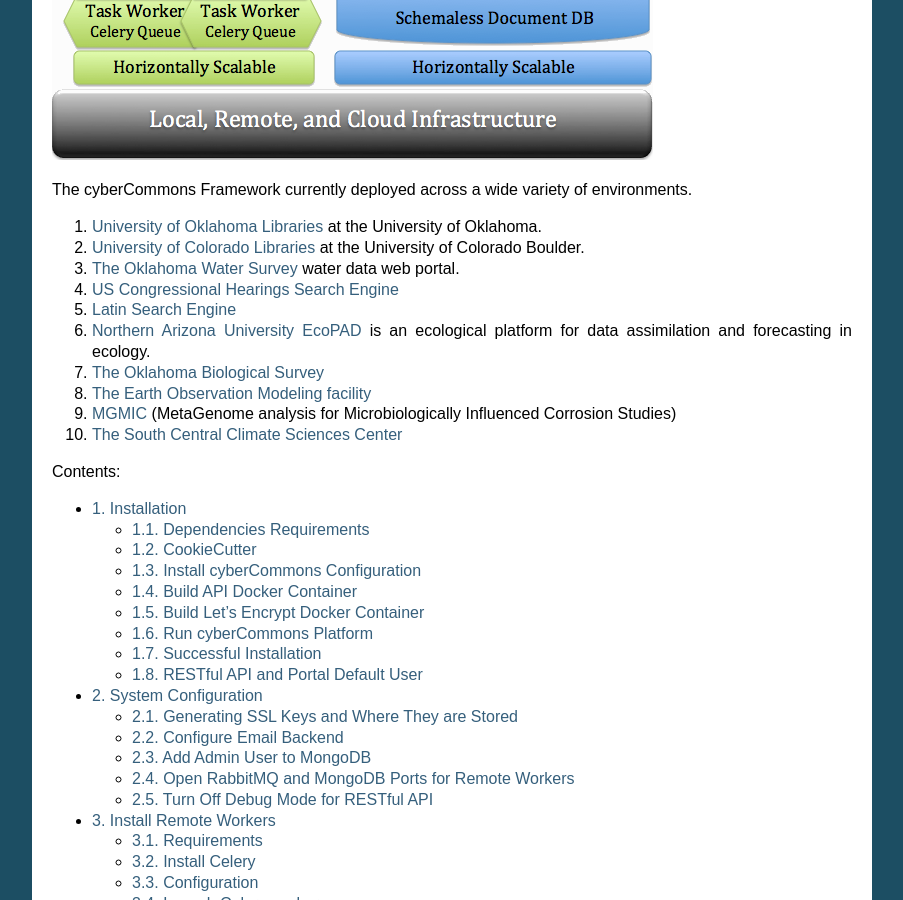
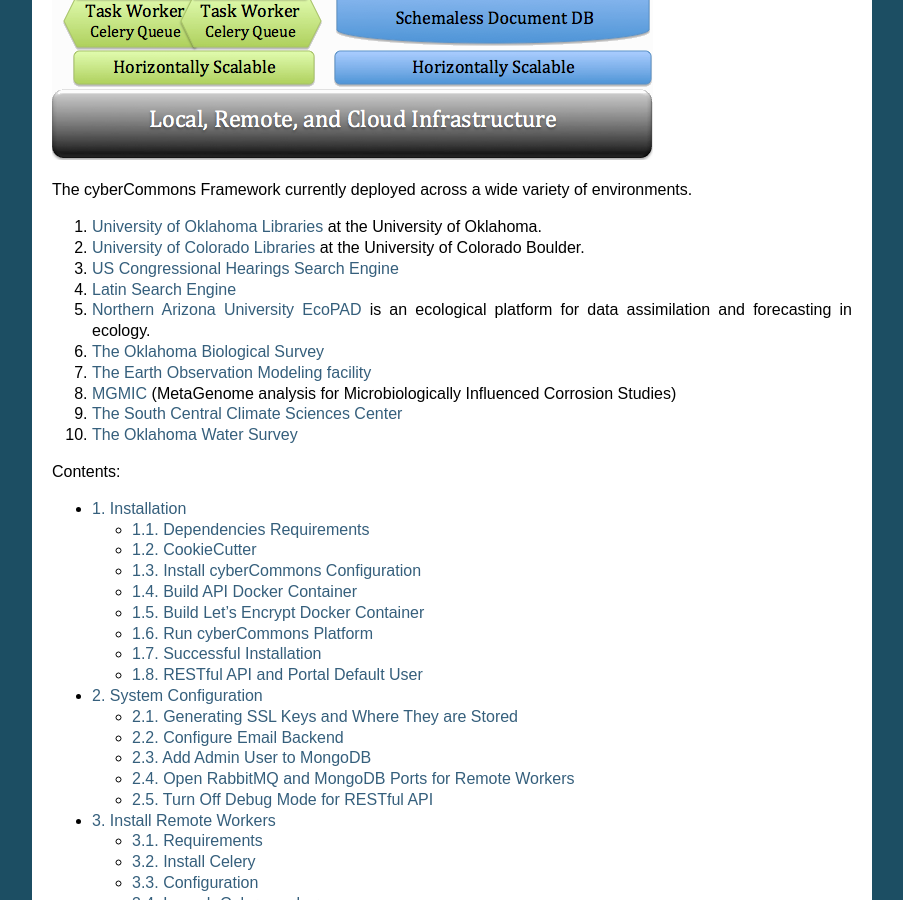
Before and after one commit to cybercommons/cybercom-new, a Sphinx documentation site: the page built from docs/index.rst, in a window 1280 px wide and 900 px high, scrolled down 476 px. Shown: the whole window, without its empty margins (198-1101 px from the left). Built offline with Sphinx 7.4.7, drawn with Linux system fonts in a browser that asks for light colours.

Commit message:
updated environments

```diff
--- a/docs/index.rst
+++ b/docs/index.rst
@@ -11,15 +11,15 @@
    the University of Oklahoma.
 2. `University of Colorado Libraries <https://www.colorado.edu/libraries/>`__ at
    the University of Colorado Boulder.
-3. `The Oklahoma Water Survey <http://www.ou.edu/okh2o>`__ water data web portal.
-4. `US Congressional Hearings Search Engine <https://cc.lib.ou.edu/hearings/>`__
-5. `Latin Search Engine <https://cc.lib.ou.edu/latin-portal/>`__
-6. `Northern Arizona University EcoPAD <https://ecolab.nau.edu/ecopad_portal/>`__ is an
+3. `US Congressional Hearings Search Engine <https://cc.lib.ou.edu/hearings/>`__
+4. `Latin Search Engine <https://cc.lib.ou.edu/latin-portal/>`__
+5. `Northern Arizona University EcoPAD <https://ecolab.nau.edu/ecopad_portal/>`__ is an
    ecological platform for data assimilation and forecasting in ecology.
-7. `The Oklahoma Biological Survey <http://www.biosurvey.ou.edu/>`__
-8. `The Earth Observation Modeling facility <http://eomf.ou.edu/>`__
-9. `MGMIC <http://mgmic.oscer.ou.edu/>`__ (MetaGenome analysis for Microbiologically Influenced Corrosion Studies)
-10. `The South Central Climate Sciences Center <http://southcentralclimate.org/>`__
+6. `The Oklahoma Biological Survey <http://www.biosurvey.ou.edu/>`__
+7. `The Earth Observation Modeling facility <http://eomf.ou.edu/>`__
+8. `MGMIC <http://mgmic.oscer.ou.edu/>`__ (MetaGenome analysis for Microbiologically Influenced Corrosion Studies)
+9. `The South Central Climate Sciences Center <http://southcentralclimate.org/>`__
+10. `The Oklahoma Water Survey <http://www.ou.edu/okh2o>`__
 
 
 Contents:
```
